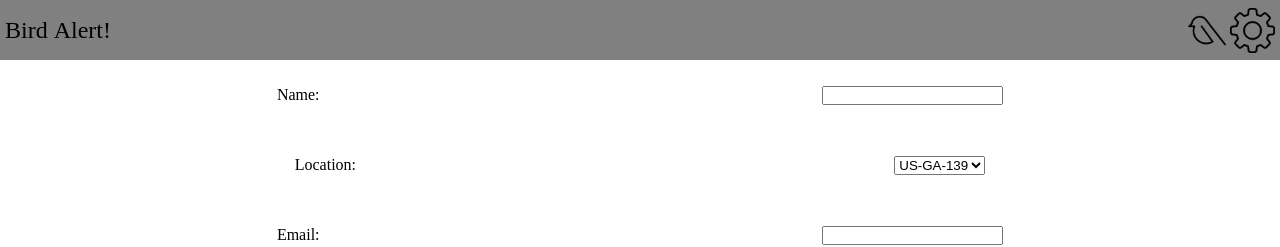
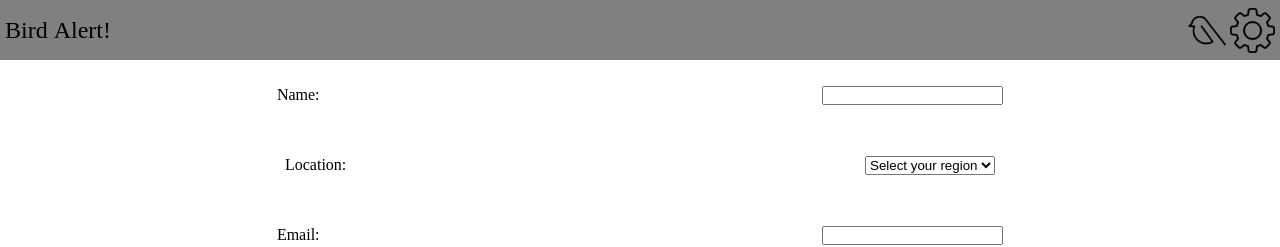
Before and after one commit to mbenfowler/bird-alert, a React (Create React App) app: page /settings in a window 1280 px wide. Shown: the top 247 px of the page. Built offline with nearby package versions, Linux system fonts and the light colour scheme; a web font is replaced by a local one.

Commit message:
Add more proper form location options

```diff
--- a/src/components/Form/Form.js
+++ b/src/components/Form/Form.js
@@ -31,8 +31,9 @@ const Form = () => {
             <label>
                 Location:
                 <select name="location" value={form.location} onChange={handleChange}>
+                    <option value="">Select your region</option>
                     <option value="US-GA-139">US-GA-139</option>
-                    <option value="US-GA-140">US-GA-140</option>
+                    <option value="US-NV-510">US-NV-510</option>
                 </select>
             </label>
             <label>
```
